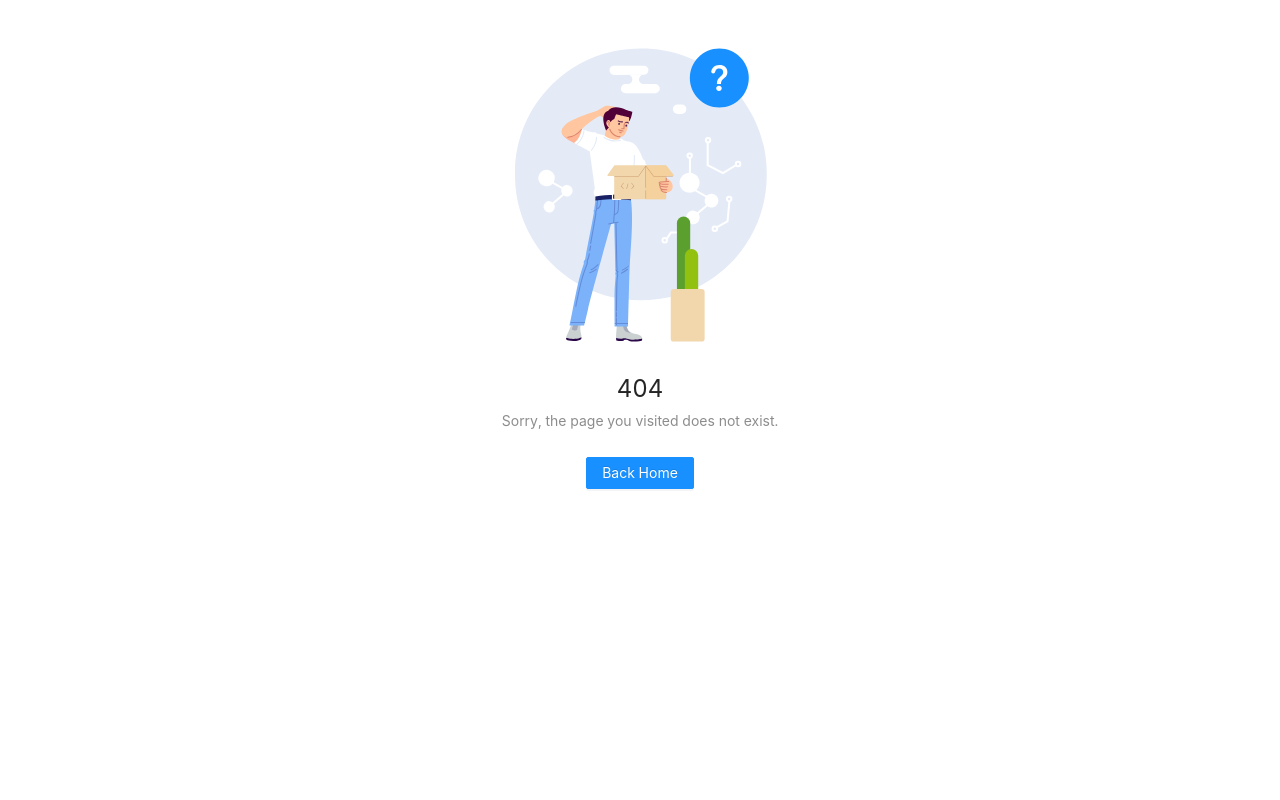
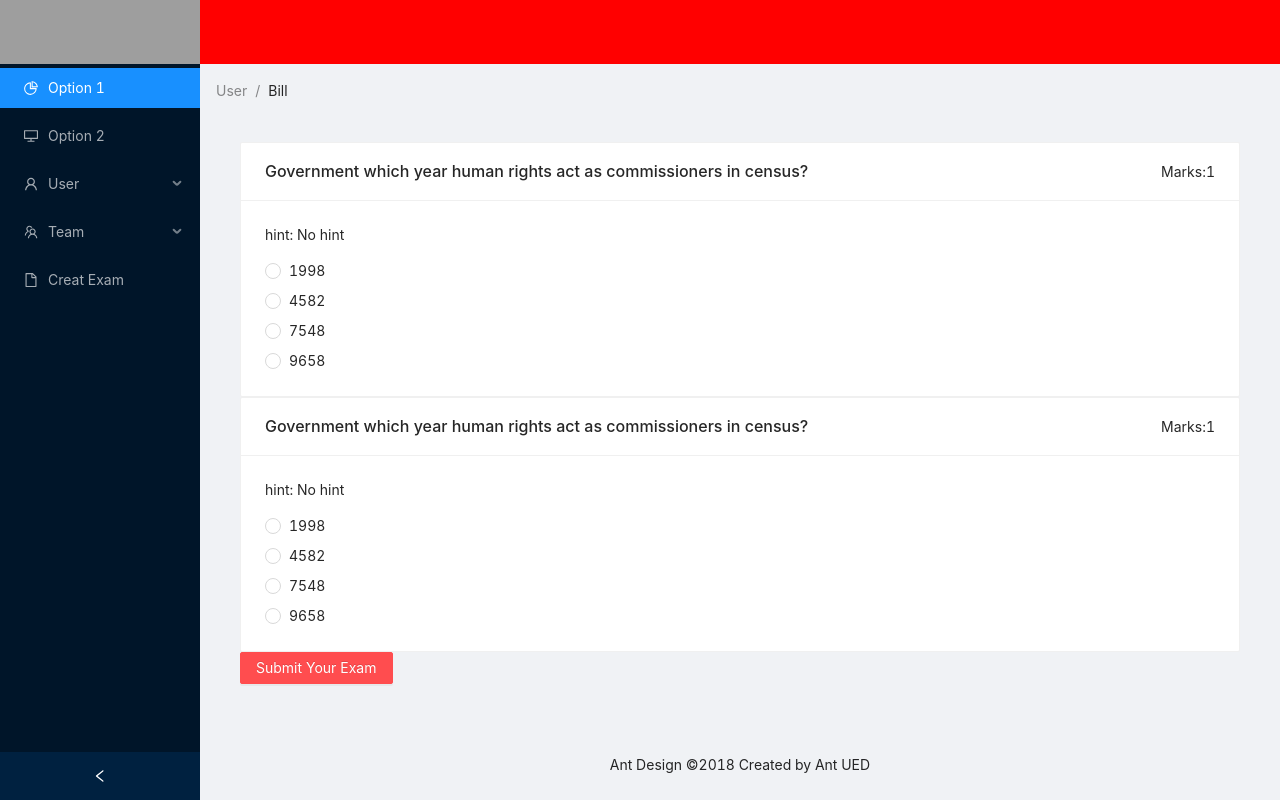
Before and after one commit to coderaudi/Nextjs_-online-Assessment, a Next.js app: page /exam/paper in a window 1280 px wide. Before the commit this address had no page. Built offline with nearby package versions, Linux system fonts and the light colour scheme; grey boxes are pictures that could not be loaded.

Commit message:
exam paper

```diff
--- /dev/null
+++ b/components/exam/options.js
@@ -0,0 +1,29 @@
+import React, { memo, useState } from "react";
+import { Radio, Input, Space } from "antd";
+const Options = memo((props) => {
+  const { options,optionResponse } = props;
+  const [selectedOption, setSelectedOption] = useState(null);
+
+  const onChange = (e) => {
+    setSelectedOption(e.target.value);
+    optionResponse( e.target.value);;
+  };
+  return (
+    <>
+      <Radio.Group onChange={onChange} value={selectedOption}>
+        <Space direction="vertical">
+          {options.map((option, index) => {
+            return (
+              <Radio key={index}
+               value={option.optionsId}>
+                {option.title}
+              </Radio>
+            );
+          })}
+        </Space>
+      </Radio.Group>
+    </>
+  );
+});
+
+export {Options};
--- /dev/null
+++ b/components/exam/paper.js
@@ -0,0 +1,84 @@
+import React, { memo , useState} from 'react';
+import {Button,Modal} from 'antd';
+import Question from './question';
+const paper = memo((props) => {
+const {questionPaper} = props;
+
+const [endExamConfermation, setEndExamConfermation] = useState(false);
+const [paperSolution, setPaperSolution] = useState([]);
+
+const addOrUpdateSolution = ( oldSolution, questionAns ) => {
+
+    const questionIndex = oldSolution.findIndex(x => x.questionId === questionAns.questionId);
+
+    if(questionIndex === -1){
+        //add res
+        oldSolution.push(questionAns)
+
+    }else{
+        // update res
+        oldSolution[questionIndex]=questionAns;
+    }
+
+     return oldSolution;
+  };
+
+const questionResponse = questionAns =>{
+    let oldSolution = paperSolution;
+    let udpatedSolution = addOrUpdateSolution ( oldSolution, questionAns );
+     setPaperSolution(udpatedSolution);
+
+    console.log("Updated soltuion =>",udpatedSolution)
+
+}
+
+const endExam = () =>{
+    setEndExamConfermation(false);
+    console.log("end exam api call" , paperSolution);
+
+}
+    return (
+        <>
+           {
+               questionPaper.map((paperQuestion, index)=>{
+                   return  <Question
+                   questionResponse={questionResponse}
+                   id={index}
+                   key={index}
+                   questionId={paperQuestion.questionId}
+                   question={paperQuestion.question}
+                   hint={paperQuestion.hint}
+                   options={paperQuestion.options}
+                   mark={paperQuestion.mark}
+                   isNegative={paperQuestion.isNegative}
+               />;
+               })
+           }
+
+           <div>
+               <Button type="danger"
+               onClick={()=>{
+                setEndExamConfermation(true)
+               }}
+               >Submit Your Exam </Button>
+
+           </div>
+
+
+           <Modal
+          title="End YOur Exam"
+          visible={endExamConfermation}
+          onOk={endExam}
+          onCancel={()=>{
+            setEndExamConfermation(false)
+           }}
+          okText="End Exam"
+          cancelText="back to exam"
+        >
+          <h3>You have solved only {paperSolution.length} out of 10 question, Are you sure to End the exam</h3>
+        </Modal>
+        </>
+    );
+});
+
+export default paper;
--- /dev/null
+++ b/components/exam/question.js
@@ -0,0 +1,35 @@
+import React, { memo } from "react";
+import { Card } from "antd";
+import { Options } from "./options";
+const question = memo((props) => {
+  const {
+    questionId,
+    question,
+    hint,
+    options,
+    mark,
+    isNegative,
+    questionResponse,
+  } = props;
+  const optionResponse = (optionId) => {
+    let userAns = {
+      questionId,
+      optionId,
+    };
+    questionResponse(userAns);
+  };
+
+  return (
+    <>
+      <Card title={question}
+      bordered={true}
+      extra={`Marks:${mark}`}
+      >
+        <p>{hint && `hint: ${hint}`} </p>
+        <Options optionResponse={optionResponse} options={options} />
+      </Card>
+    </>
+  );
+});
+
+export default question;
--- a/dummy-db.js
+++ b/dummy-db.js
@@ -1,25 +1,59 @@
-
 const EventsList = [
   {
     title: "Event One",
     address: "event one adress",
     date: "12/12/1222",
-    id:1
+    id: 1,
   },
 
   {
     title: "Event two",
     address: "event tow adress",
     date: "12/12/1222",
-    id:2
-  }
+    id: 2,
+  },
 ];
 
 export const getFeaturedEvents = () => {
   return EventsList;
 };
 
+export const getEventDetailsByid = (id) => {
+  return EventsList.find((e) => e.id == id);
+};
 
-export const getEventDetailsByid = (id) =>{
-  return  EventsList.find(e => e.id == id);
-}
+const QuestionPaper = [
+
+
+  {
+    questionId:1,
+    question:
+      "Government which year human rights act as commissioners in census? ",
+    hint: "No hint",
+    options: [
+      { optionsId: 1, title: "1998" },
+      { optionsId: 2, title: "4582" },
+      { optionsId: 3, title: "7548" },
+      { optionsId: 4, title: "9658" },
+    ],
+    mark: 1,
+    isNegative: false,
+  },
+  {
+    questionId:2,
+    question:
+      "Government which year human rights act as commissioners in census? ",
+    hint: "No hint",
+    options: [
+      { optionsId: 1, title: "1998" },
+      { optionsId: 2, title: "4582" },
+      { optionsId: 3, title: "7548" },
+      { optionsId: 4, title: "9658" },
+    ],
+    mark: 1,
+    isNegative: false,
+  },
+];
+export const getQuestionPaper = () => {
+  return QuestionPaper;
+};
--- /dev/null
+++ b/pages/exam/paper.js
@@ -0,0 +1,17 @@
+import React, { memo } from "react";
+import { OnlineAssessmentLayout } from "../../components/layout/layout";
+import Paper from "../../components/exam/paper";
+import { getQuestionPaper } from "../../dummy-db";
+const paper = memo(() => {
+  const examPaper = getQuestionPaper();
+  return (
+    <>
+      <OnlineAssessmentLayout children={
+      <Paper
+      questionPaper={examPaper}
+      />} />
+    </>
+  );
+});
+
+export default paper;
```
Also changed, not shown: components/exam/form.js (+1 -7 lines).
